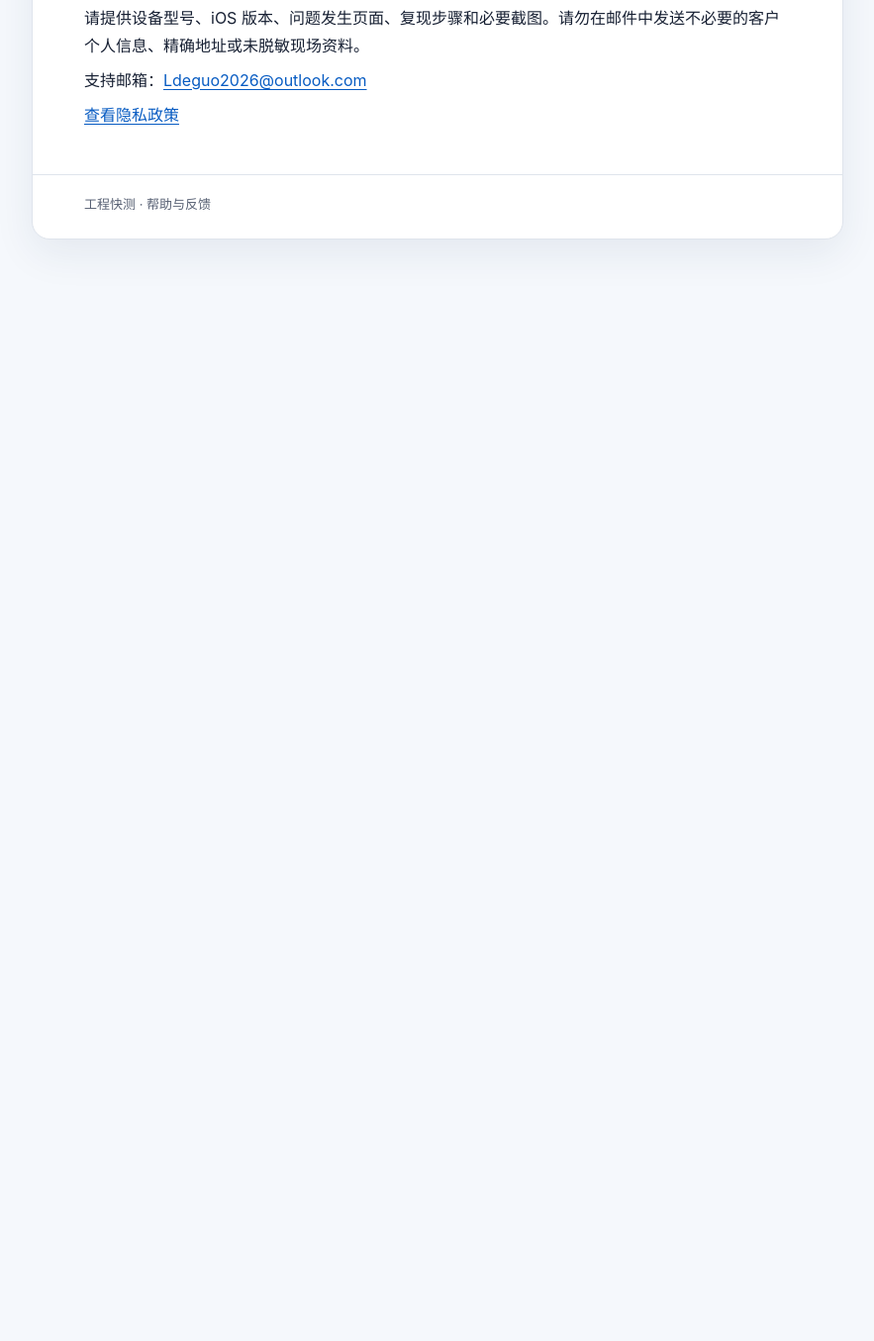
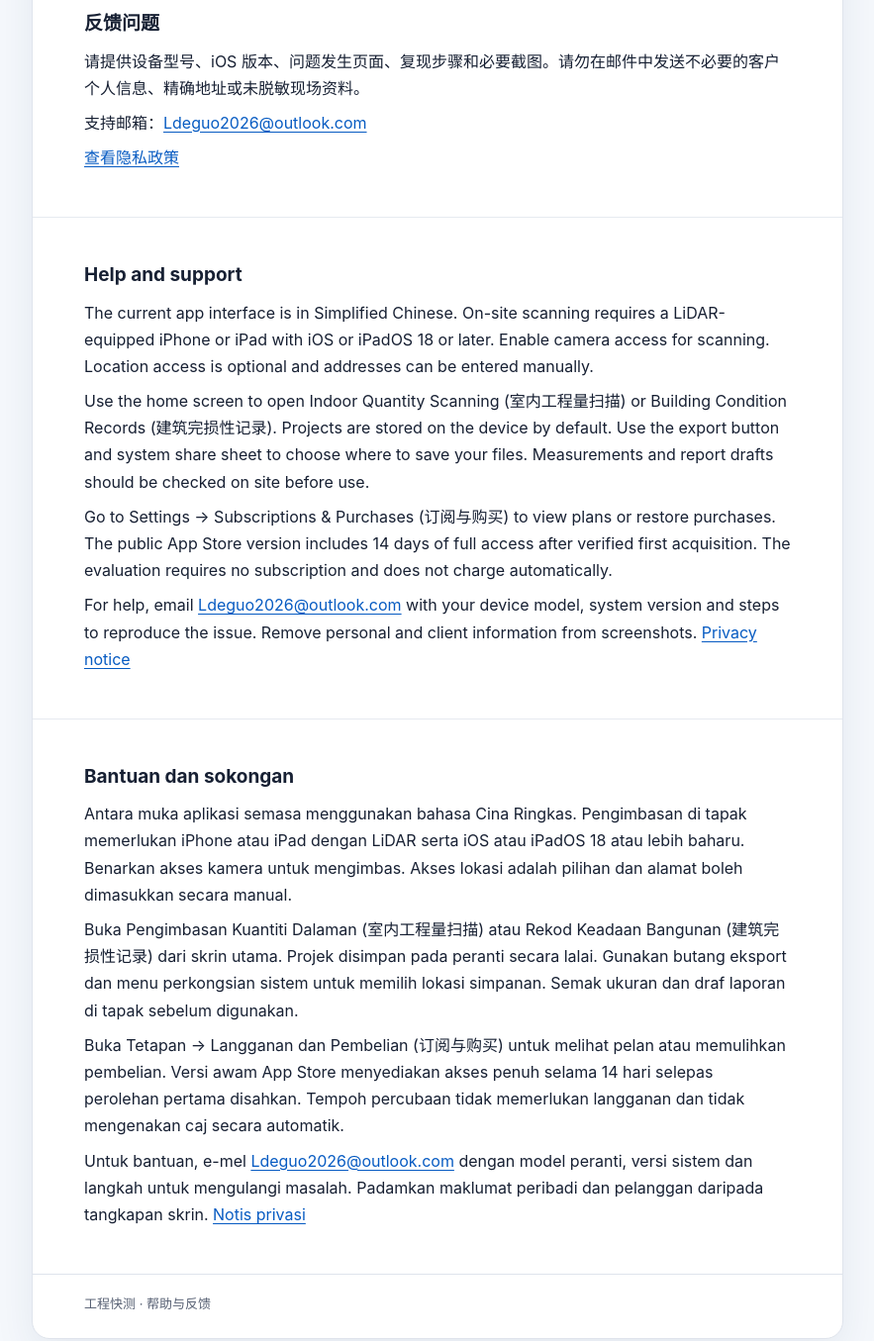
Before and after one commit to Ldeguo/engfastmeasure-privacy, a plain HTML site: page support/index.html in a window 1280 px wide. Shown: the part 1098-2453 px from the top of the page at 99% size, without its empty margins (198-1081 px from the left). Before the commit the page ends 1388 px from the top, so only its background shows below. Drawn offline with Linux system fonts and the light colour scheme.

Commit message:
Add English and Malay help and contact information

```diff
--- a/support/index.html
+++ b/support/index.html
@@ -18,13 +18,14 @@
     .card { margin-top:18px; padding:18px 20px; border:1px solid var(--line); border-radius:12px; background:#fafcff; }
     a { color:#075bc2; text-underline-offset:3px; } footer { padding-top:18px; padding-bottom:24px; border-top:1px solid var(--line); color:var(--muted); font-size:13px; }
     @media(max-width:600px){ main{width:100%;margin:0;border:0;border-radius:0;box-shadow:none} header,article,footer{padding-left:24px;padding-right:24px} }
-  </style>
+  nav{padding:16px 24px 0} article+article{border-top:1px solid #e6eaf0} </style>
 </head>
 <body><main>
   <header><div class="brand">工程快测</div><h1>帮助与反馈</h1><p>现场辅助测量、复核与资料整理</p></header>
-  <article>
+  <nav aria-label="Languages"><a href="#zh-CN">简体中文</a> · <a href="#en" lang="en">English</a> · <a href="#ms" lang="ms">Bahasa Melayu</a></nav>
+  <article id="zh-CN">
     <h2>设备要求</h2>
-    <p>房间工程量与平面裂缝扫描需要支持 LiDAR 与 ARKit 的 iPhone 或 iPad。非 LiDAR 设备会显示设备不支持说明，无法进入扫描功能。</p>
+    <p>室内工程量扫描与建筑完损性记录的现场扫描需要支持 LiDAR 且运行 iOS 或 iPadOS 18 及以上版本的 iPhone 或 iPad。非 LiDAR 设备会显示设备不支持说明，无法进入扫描功能。</p>
     <h2>常见问题</h2>
     <div class="card"><strong>为什么无法开始扫描？</strong><p>请确认设备支持 LiDAR，并在系统设置中允许工程快测使用相机。位置权限为可选，不影响核心扫描。</p></div>
     <div class="card"><strong>数据保存在哪里？</strong><p>项目、照片、模型与导出成果默认保存在设备本机。删除项目前请先导出需要留存的文件。</p></div>
@@ -35,5 +36,19 @@
     <p>支持邮箱：<a href="mailto:Ldeguo2026@outlook.com">Ldeguo2026@outlook.com</a></p>
     <p><a href="../">查看隐私政策</a></p>
   </article>
+  <article id="en" lang="en">
+    <h2>Help and support</h2>
+    <p>The current app interface is in Simplified Chinese. On-site scanning requires a LiDAR-equipped iPhone or iPad with iOS or iPadOS 18 or later. Enable camera access for scanning. Location access is optional and addresses can be entered manually.</p>
+    <p>Use the home screen to open Indoor Quantity Scanning (室内工程量扫描) or Building Condition Records (建筑完损性记录). Projects are stored on the device by default. Use the export button and system share sheet to choose where to save your files. Measurements and report drafts should be checked on site before use.</p>
+    <p>Go to Settings → Subscriptions &amp; Purchases (订阅与购买) to view plans or restore purchases. The public App Store version includes 14 days of full access after verified first acquisition. The evaluation requires no subscription and does not charge automatically.</p>
+    <p>For help, email <a href="mailto:Ldeguo2026@outlook.com">Ldeguo2026@outlook.com</a> with your device model, system version and steps to reproduce the issue. Remove personal and client information from screenshots. <a href="../#en">Privacy notice</a></p>
+  </article>
+  <article id="ms" lang="ms">
+    <h2>Bantuan dan sokongan</h2>
+    <p>Antara muka aplikasi semasa menggunakan bahasa Cina Ringkas. Pengimbasan di tapak memerlukan iPhone atau iPad dengan LiDAR serta iOS atau iPadOS 18 atau lebih baharu. Benarkan akses kamera untuk mengimbas. Akses lokasi adalah pilihan dan alamat boleh dimasukkan secara manual.</p>
+    <p>Buka Pengimbasan Kuantiti Dalaman (室内工程量扫描) atau Rekod Keadaan Bangunan (建筑完损性记录) dari skrin utama. Projek disimpan pada peranti secara lalai. Gunakan butang eksport dan menu perkongsian sistem untuk memilih lokasi simpanan. Semak ukuran dan draf laporan di tapak sebelum digunakan.</p>
+    <p>Buka Tetapan → Langganan dan Pembelian (订阅与购买) untuk melihat pelan atau memulihkan pembelian. Versi awam App Store menyediakan akses penuh selama 14 hari selepas perolehan pertama disahkan. Tempoh percubaan tidak memerlukan langganan dan tidak mengenakan caj secara automatik.</p>
+    <p>Untuk bantuan, e-mel <a href="mailto:Ldeguo2026@outlook.com">Ldeguo2026@outlook.com</a> dengan model peranti, versi sistem dan langkah untuk mengulangi masalah. Padamkan maklumat peribadi dan pelanggan daripada tangkapan skrin. <a href="../#ms">Notis privasi</a></p>
+  </article>
   <footer>工程快测 · 帮助与反馈</footer>
 </main></body></html>
```
